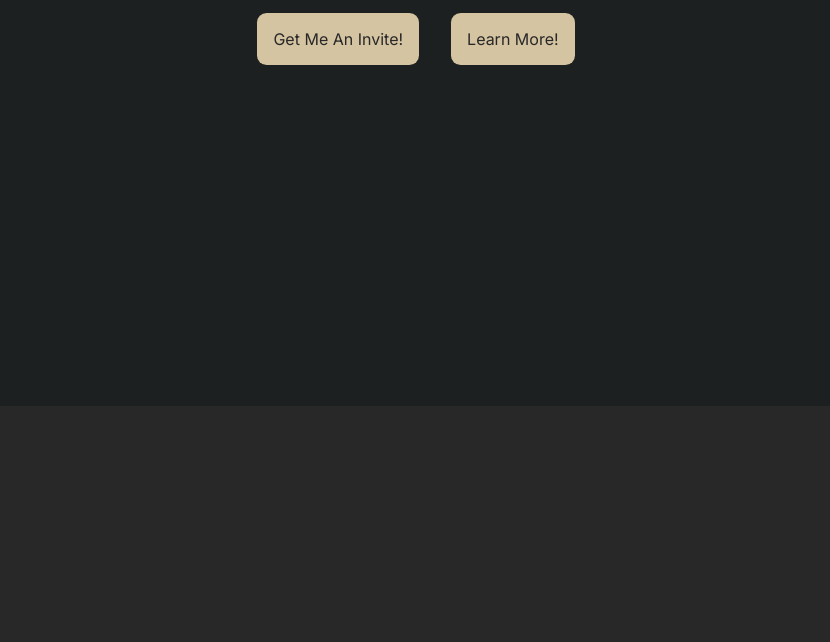
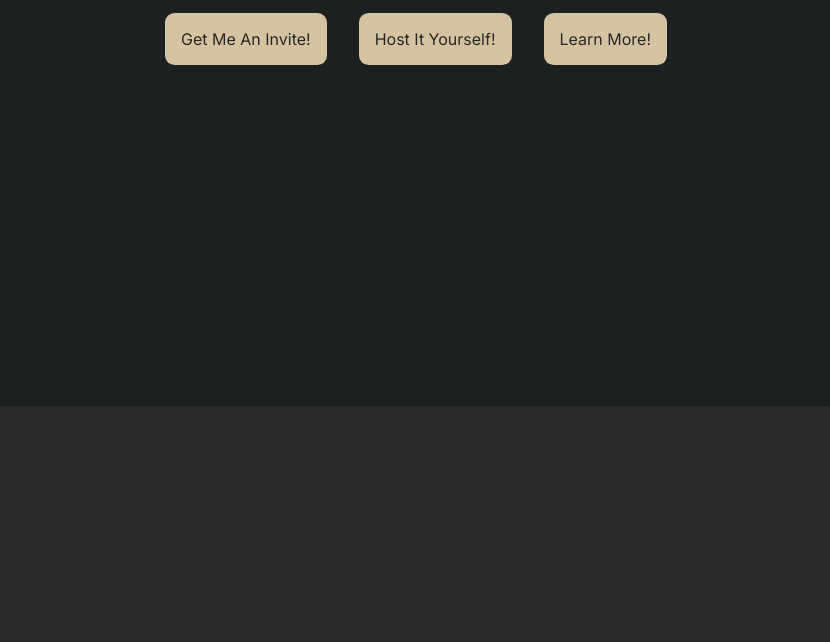
Before and after one commit to codedbygabriel/Serverless-Bot, a plain HTML site: page Page/index.html in a window 1280 px wide. Shown: the part 458-1100 px from the top of the page, without its empty margins (224-1054 px from the left). Drawn offline with Linux system fonts and the light colour scheme.

Commit message:
feat: button pointing to github.

```diff
--- a/Page/index.html
+++ b/Page/index.html
@@ -23,6 +23,9 @@
                             href="https://discord.com/oauth2/authorize?client_id=1522205022635561000">
                             Get Me An Invite!
                         </a>
+                    </button>
+                    <button type="button" class="page-button">
+                        <a href="https://github.com/codedbygabriel/Serverless-Bot">Host It Yourself!</a>
                     </button>
                     <button type="button" class="page-button">
                         <a href="#definitions-container">Learn More!</a>
```
